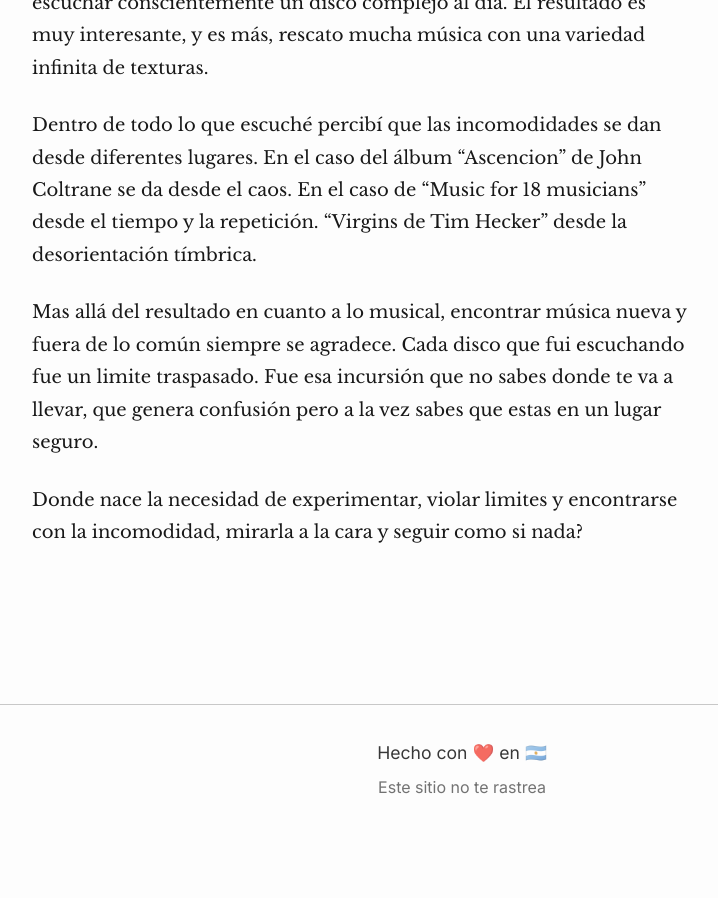
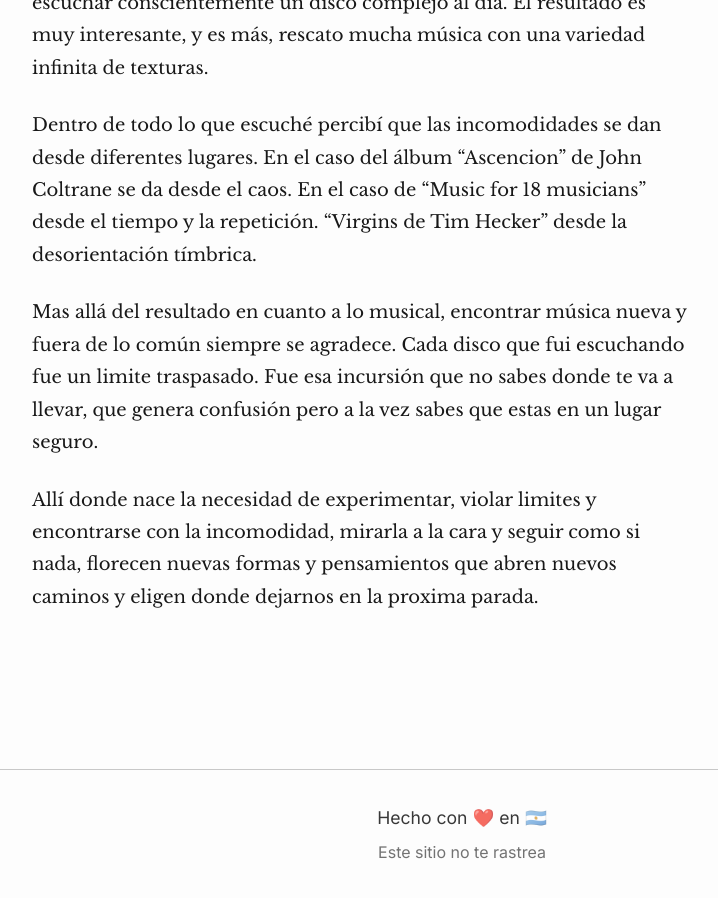
Before and after one commit to gsplay/blog, a Jekyll site: the page built from _posts/2026-01-19-incomnsciente.markdown, in a window 1280 px wide and 900 px high, scrolled down 692 px. Shown: the whole window, without its empty margins (178-896 px from the left). Built offline with Jekyll 4.4.1, drawn with Linux system fonts in a browser that asks for light colours; before the commit the page ends 1528 px from its top, so only the background shows below that.

Commit message:
corrrecion

```diff
--- a/_posts/2026-01-19-incomnsciente.markdown
+++ b/_posts/2026-01-19-incomnsciente.markdown
@@ -16,4 +16,4 @@ Dentro de todo lo que escuché percibí que las incomodidades se dan desde difer
 
 Mas allá del resultado en cuanto a lo musical, encontrar música nueva y fuera de lo común siempre se agradece. Cada disco que fui escuchando fue un limite traspasado. Fue esa incursión que no sabes donde te va a llevar, que genera confusión pero a la vez sabes que estas en un lugar seguro.
 
-Donde nace la necesidad de experimentar, violar limites y encontrarse con la incomodidad, mirarla a la cara y seguir como si nada?
+Allí donde nace la necesidad de experimentar, violar limites y encontrarse con la incomodidad, mirarla a la cara y seguir como si nada, florecen nuevas formas y pensamientos que abren nuevos caminos y eligen donde dejarnos en la proxima parada.
```
